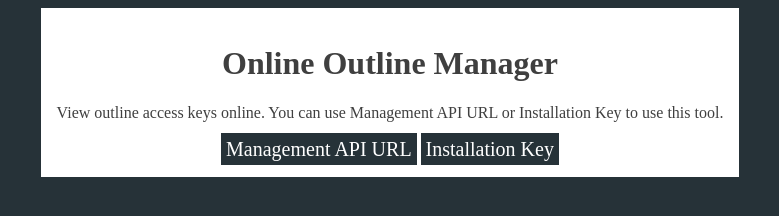
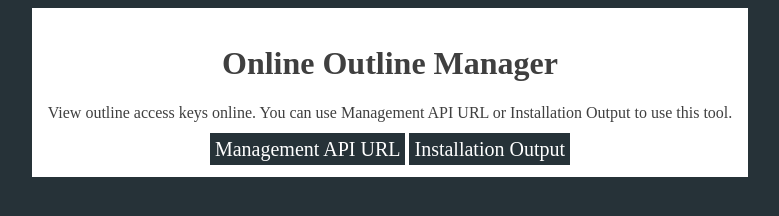
Before and after one commit to a6y3ap/outline-web-manager, a plain HTML site: page index.html in a window 1280 px wide. Shown: the whole page, without its empty margins (250-1029 px from the left). Drawn offline with Linux system fonts and the light colour scheme.

Commit message:
Add files via upload

```diff
--- a/index.html
+++ b/index.html
@@ -10,9 +10,9 @@
 		<div class="container">
 			<div class="menu">
 				<h1>Online Outline Manager</h1>
-				<p>View outline access keys online. You can use Management API URL or Installation Key to use this tool.</p>
+				<p>View outline access keys online. You can use Management API URL or Installation Output to use this tool.</p>
 				<a href="api-url.html">Management API URL</a>
-				<a href="installation-output.html">Installation Key</a>
+				<a href="installation-output.html">Installation Output</a>
 			</div>
 		</div>
 	</body>
```
